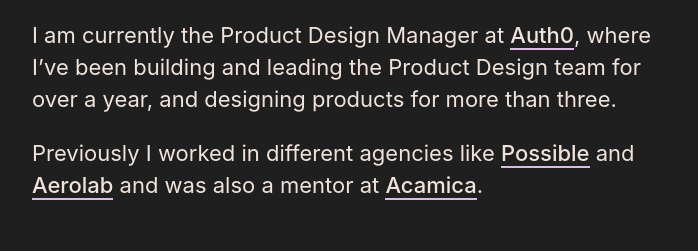
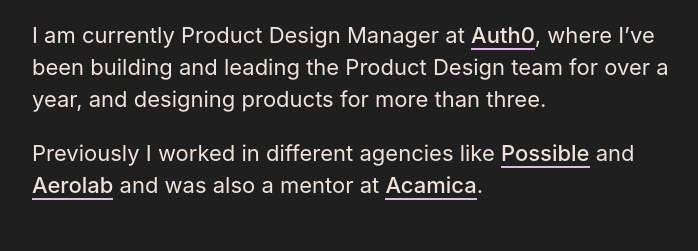
Before and after one commit to julietacurdi/julietacurdi.github.io, a plain HTML site: page index.html in a window 1280 px wide. Shown: the part 292-543 px from the top of the page, without its empty margins (283-981 px from the left). Drawn offline with Linux system fonts and the light colour scheme; a web font is replaced by a local one.

Commit message:
Update index.html

```diff
--- a/index.html
+++ b/index.html
@@ -18,9 +18,9 @@
   <div class="content">
    <h1>Hey there 👋</h1>
    <p>My name is Julieta Curdi and I’m a Product Designer & Manager, living in Buenos Aires, Argentina.</p>
-   <p>I am currently the Product Design Manager at <a href="https://auth0.com" target="_blank">Auth0</a>, where I’ve been building and leading the Product Design team for over a year, and designing products for more than three.</p>
+   <p>I am currently Product Design Manager at <a href="https://auth0.com" target="_blank">Auth0</a>, where I’ve been building and leading the Product Design team for over a year, and designing products for more than three.</p>
    <p>Previously I worked in different agencies like <a href="https://www.possible.com/" target="_blank">Possible</a> and <a href="https://aerolab.co" target="_blank">Aerolab</a> and was also a mentor at <a href="https://www.acamica.com/diseno-ux-ui" target="_blank">Acamica</a>.</p>
-  </div>
+   </div>
   <footer>
    <li><a class="icon" href="mailto:julieta.curdi@gmail.com"><img src="icons/mail.svg"></a></li>
    <li><a class="icon" href="https://www.linkedin.com/in/julietacurdi/" target="_blank"><img src="icons/linkedin.svg"></a></li>
```
